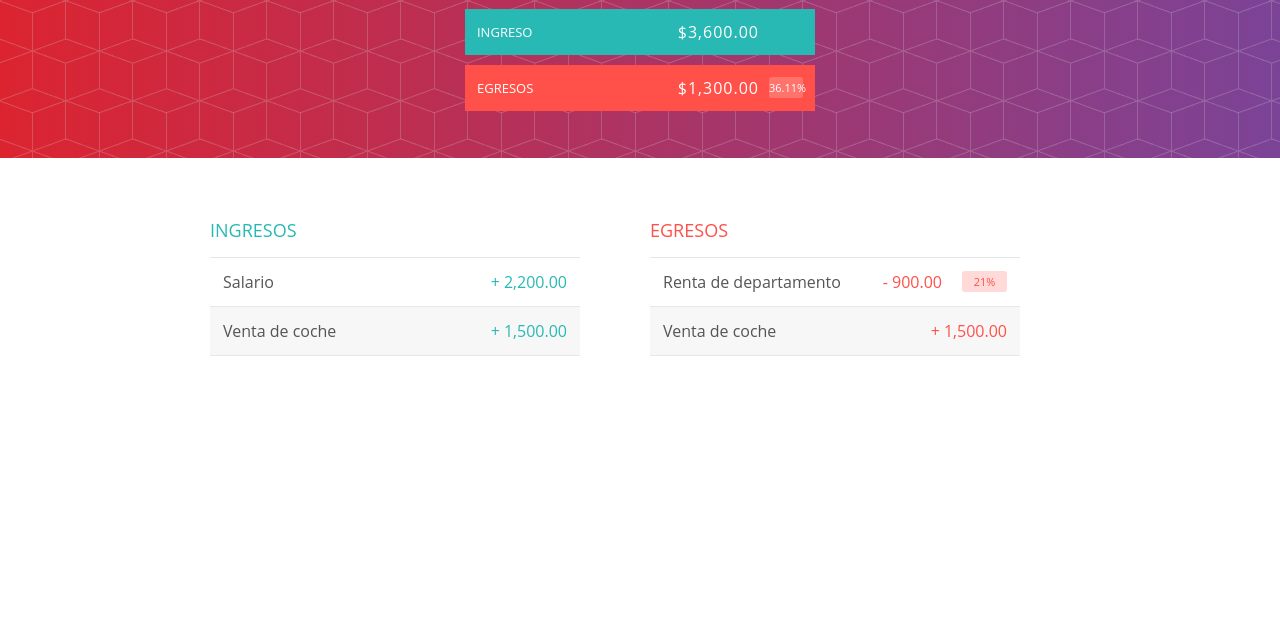
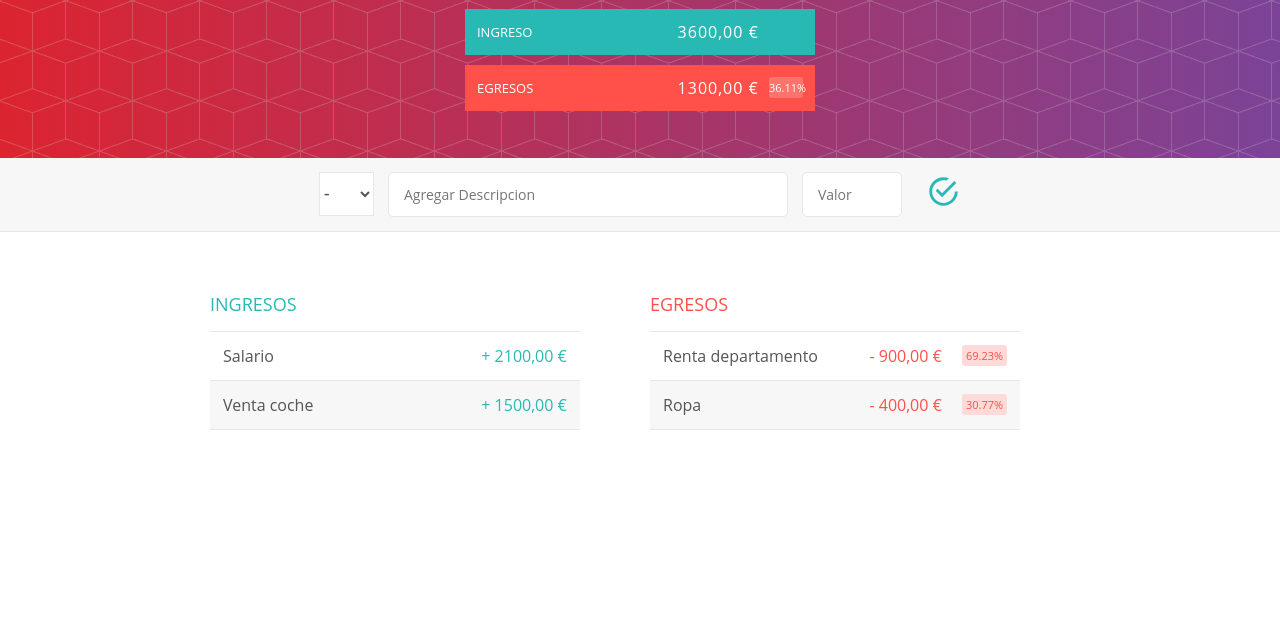
Before and after one commit to guidojorgelopinto/proyectoPresupuesto1, a plain HTML site: page index.html in a window 1280 px wide. Shown: the part 162-800 px from the top of the page. Drawn offline with nearby package versions, Linux system fonts and the light colour scheme.

Commit message:
2-commit

```diff
--- a/index.html
+++ b/index.html
@@ -1,23 +1,23 @@
 <!DOCTYPE html>
 <html lang="en">
   <head>
-    <meta charset="UTF-8">
-    <meta http-equiv="X-UA-Compatible" content="IE=edge">
-    <meta name="viewport" content="width=device-width, initial-scale=1.0">
+    <meta charset="UTF-8" />
+    <meta http-equiv="X-UA-Compatible" content="IE=edge" />
+    <meta name="viewport" content="width=device-width, initial-scale=1.0" />
     <title>Aplicacion de Presupuesto</title>
-    <link rel="stylesheet" href="css/estilos.css">
+    <link rel="stylesheet" href="css/estilos.css" />
   </head>
   <body onload="cargarApp()">
     <div class="cabecero">
       <div class="presupuesto">
-            <div class="presupuesto_titulo">
-                Presupuesto Disponible
-        </div>
+        <div class="presupuesto_titulo">Presupuesto Disponible</div>
         <div class="presupuesto_valor" id="presupuesto">+ 2,000.00</div>
         <div class="presupuesto_ingreso limpiarEstilos">
           <div class="presupuesto_ingreso--texto">Ingreso</div>
           <div class="derecha">
-                <div class="presupuesto_ingreso--valor" id="ingresos">+4,000.00</div>
+            <div class="presupuesto_ingreso--valor" id="ingresos">
+              +4,000.00
+            </div>
             <div class="presupuesto_ingreso--porcentaje">&nbsp;</div>
           </div>
         </div>
@@ -25,22 +25,40 @@
           <div class="presupuesto_egreso--texto">Egresos</div>
           <div class="derecha limpiarEstilos">
             <div class="presupuesto_egreso--valor" id="egresos">-1,900.00</div>
-                <div class="presupuesto_egreso--porcentaje" id="porcentaje">45%</div>
+            <div class="presupuesto_egreso--porcentaje" id="porcentaje">
+              45%
+            </div>
           </div>
         </div>
       </div>
     </div>
 
+    <form id='forma' onsubmit='return false;'>
+        <div class="agregar">
+            <div class="agregar_contenedor">
+                <select class="agregar_tipo" id="tipo">
+                    <option value="ingreso" selected>+</option>
+                    <option value="egreso" selected>-</option>
+                </select>
+                <input type="text" class="agregar_descripcion" placeholder="Agregar Descripcion" id="descripcion">
+                <input type="number" class="agregar_valor" placeholder="Valor" id="valor" step="any">
+                <button class="agregar_btn" onclick="agregarDato()">
+                    <ion-icon name="checkmark-circle-outline"></ion-icon>
+                </button>
+            </div>
+        </div>
+    </form>
+
     <div class="contenedor limpiarEstilos">
       <div class="ingreso">
         <h2 class="ingreso_titulo">INGRESOS</h2>
         <div id="lista-ingresos">
-                <div class="elemento limpiarEstilos">
+          <!-- <div class="elemento limpiarEstilos">
             <div class="elemento_descripcion">Salario</div>
             <div class="derecha limpiarEstilos">
               <div class="elemento_valor">+ 2,200.00</div>
-                    <div class='elemento_eliminar'>
-                        <button class='elemento_eliminar--btn'>
+              <div class="elemento_eliminar">
+                <button class="elemento_eliminar--btn">
                   <ion-icon name="close-circle-outline"></ion-icon>
                 </button>
               </div>
@@ -50,50 +68,50 @@
             <div class="elemento_descripcion">Venta de coche</div>
             <div class="derecha limpiarEstilos">
               <div class="elemento_valor">+ 1,500.00</div>
-                    <div class='elemento_eliminar'>
-                        <button class='elemento_eliminar--btn'>
+              <div class="elemento_eliminar">
+                <button class="elemento_eliminar--btn">
                   <ion-icon name="close-circle-outline"></ion-icon>
                 </button>
               </div>
             </div>
-                </div>
+          </div> -->
         </div>
       </div>
       <div class="egreso">
         <h2 class="egreso_titulo">EGRESOS</h2>
         <div id="lista-egresos">
-                <div class="elemento limpiarEstilos">
+        <!-- <div class="elemento limpiarEstilos">
             <div class="elemento_descripcion">Renta de departamento</div>
             <div class="derecha limpiarEstilos">
               <div class="elemento_valor">- 900.00</div>
               <div class="elemento_porcentaje">21%</div>
-                    <div class='elemento_eliminar'>
-                        <button class='elemento_eliminar--btn'>
+              <div class="elemento_eliminar">
+                <button class="elemento_eliminar--btn">
                   <ion-icon name="close-circle-outline"></ion-icon>
                 </button>
               </div>
             </div>
           </div>
           <div class="elemento limpiarEstilos">
-                    <div class="elemento_descripcion">Venta de coche</div>
+            <div class="elemento_descripcion">Ropa</div>
             <div class="derecha limpiarEstilos">
-                    <div class="elemento_valor">+ 1,500.00</div>
-                    <div class='elemento_eliminar'>
-                        <button class='elemento_eliminar--btn'>
+              <div class="elemento_valor">- 400.00</div>
+              <div class="elemento_porcentaje">10%</div>
+              <div class="elemento_eliminar">
+                <button class="elemento_eliminar--btn">
                   <ion-icon name="close-circle-outline"></ion-icon>
                 </button>
               </div>
             </div>
           </div>
-            </div>
+        </div> -->
       </div>
     </div>
 
-<script src='js/Dato.js'></script>
-<script src='js/Ingreso.js'></script>
-<script src='js/Egreso.js'></script>
-<script src='js/app.js'></script>
-<script src="https://unpkg.com/ionicons@4.5.10-0/dist/ionicons.js"></script>
-
+    <script src="js/Dato.js"></script>
+    <script src="js/Ingreso.js"></script>
+    <script src="js/Egreso.js"></script>
+    <script src="js/app.js"></script>
+    <script type="module" src="https://unpkg.com/ionicons@4.5.10-0/dist/ionicons/ionicons.esm.js"></script>
   </body>
 </html>
--- a/js/app.js
+++ b/js/app.js
@@ -1,46 +1,149 @@
 const ingresos = [
-    new Ingreso('Salario', 2100.00),
-    new Ingreso('Venta coche', 1500)
+  new Ingreso("Salario", 2100.0),
+  new Ingreso("Venta coche", 1500),
 ];
 
 const egresos = [
-    new Egreso('Renta departamento', 900),
-    new Egreso('Ropa', 400)
+  new Egreso("Renta departamento", 900),
+  new Egreso("Ropa", 400),
 ];
 
-let cargarApp = ()=>{
+let cargarApp = () => {
   cargarCabecero();
-}
+  cargarIngresos();
+  cargarEgresos();
+};
 
-let totalIngresos = ()=> {
+let totalIngresos = () => {
   let totalIngreso = 0;
-    for(let ingreso of ingresos){
+  for (let ingreso of ingresos) {
     totalIngreso += ingreso.valor;
   }
   return totalIngreso;
-}
+};
 
-let totalEgresos = ()=> {
+let totalEgresos = () => {
   let totalEgreso = 0;
-    for(let egreso of egresos){
+  for (let egreso of egresos) {
     totalEgreso += egreso.valor;
   }
   return totalEgreso;
-}
+};
 
 let cargarCabecero = () => {
   let presupuesto = totalIngresos() - totalEgresos();
-    let porcentajeEgreso = totalEgresos()/totalIngresos();
-    document.getElementById('presupuesto').innerHTML = formatoMoneda(presupuesto);
-    document.getElementById('porcentaje').innerHTML = formatoPorcentaje(porcentajeEgreso);
-    document.getElementById('ingresos').innerHTML = formatoMoneda(totalIngresos());
-    document.getElementById('egresos').innerHTML = formatoMoneda(totalEgresos());
+  let porcentajeEgreso = totalEgresos() / totalIngresos();
+  document.getElementById("presupuesto").innerHTML = formatoMoneda(presupuesto);
+  document.getElementById("porcentaje").innerHTML =
+    formatoPorcentaje(porcentajeEgreso);
+  document.getElementById("ingresos").innerHTML = formatoMoneda(
+    totalIngresos()
+  );
+  document.getElementById("egresos").innerHTML = formatoMoneda(totalEgresos());
+};
+
+const formatoMoneda = (valor) => {
+  return valor.toLocaleString("es-ES", {
+    style: "currency",
+    currency: "EUR",
+    minimumFractionDigits: 2,
+  });
+};
+
+const formatoPorcentaje = (valor) => {
+  return valor.toLocaleString("en-US", {
+    style: "percent",
+    minimumFractionDigits: 2,
+  });
+};
+
+const cargarIngresos = () => {
+  let ingresosHTML = "";
+  for (let ingreso of ingresos) {
+    ingresosHTML += crearIngresoHTML(ingreso);
+  }
+  document.getElementById("lista-ingresos").innerHTML = ingresosHTML;
+};
+
+const crearIngresoHTML = (ingreso) => {
+  let ingresosHTML = `
+
+    <div class="elemento limpiarEstilos">
+    <div class="elemento_descripcion">${ingreso.descripcion}</div>
+    <div class="derecha limpiarEstilos">
+        <div class="elemento_valor">+ ${formatoMoneda(ingreso.valor)}</div>
+        <div class='elemento_eliminar'>
+            <button class='elemento_eliminar--btn'>
+            <ion-icon name="close-circle-outline"
+            onclick='eliminarIngreso(${ingreso.id})'></ion-icon>
+            </button>
+        </div>
+    </div>
+</div>
+
+    `;
+    return ingresosHTML
+};
+
+const eliminarIngreso = (id) => {
+    let indiceEliminar = ingresos.findIndex( ingreso => ingreso.id === id);
+    ingresos.splice(indiceEliminar, 1);
+    cargarCabecero();
+    cargarIngresos();
 }
 
-const formatoMoneda = (valor)=>{
-    return valor.toLocaleString('en-US',{style: 'currency', currency:'USD', minimumFractionDigits:2});
+const cargarEgresos = () => {
+    let egresosHTML = "";
+    for (let egreso of egresos) {
+      egresosHTML += crearEgresoHTML(egreso);
+    }
+    document.getElementById("lista-egresos").innerHTML = egresosHTML;
+  };
+
+  const crearEgresoHTML = (egreso) => {
+    let egresosHTML = `
+
+      <div class="elemento limpiarEstilos">
+      <div class="elemento_descripcion">${egreso.descripcion}</div>
+      <div class="derecha limpiarEstilos">
+          <div class="elemento_valor">- ${formatoMoneda(egreso.valor)}</div>
+          <div class="elemento_porcentaje">${formatoPorcentaje(egreso.valor/totalEgresos())}</div>
+          <div class='elemento_eliminar'>
+          <button class='elemento_eliminar--btn'>
+          <ion-icon name="close-circle-outline"
+          onclick='eliminarEgreso(${egreso.id})'></ion-icon>
+          </button>
+          </div>
+      </div>
+  </div>
+
+      `;
+      return egresosHTML
+  };
+
+  const eliminarEgreso = (id) => {
+    let indiceEliminar = egresos.findIndex( egreso => egreso.id === id);
+    egresos.splice(indiceEliminar, 1);
+    cargarCabecero();
+    cargarEgresos();
 }
 
-const formatoPorcentaje = (valor) => {
-    return valor.toLocaleString('en-US',{style: 'percent', minimumFractionDigits:2});
+let agregarDato = () => {
+    let forma = document.forms['forma'];
+    let tipo = forma['tipo'];
+    let descripcion = forma['descripcion'];
+    let valor = forma['valor'];
+    if(descripcion.value !== '' && valor.value !== ''){
+        if(tipo.value === 'ingreso'){
+            ingresos.push( new Ingreso(descripcion.value, Number(valor.value)) );
+            cargarCabecero();
+            cargarIngresos();
         }
+        else if(tipo.value === 'egreso'){
+            egresos.push( new Egreso(descripcion.value, Number(valor.value)) );
+            cargarCabecero();
+            cargarEgresos();
+        }
+    }
+
+}
```
Lines whose indentation alone changed are shown as unchanged.
